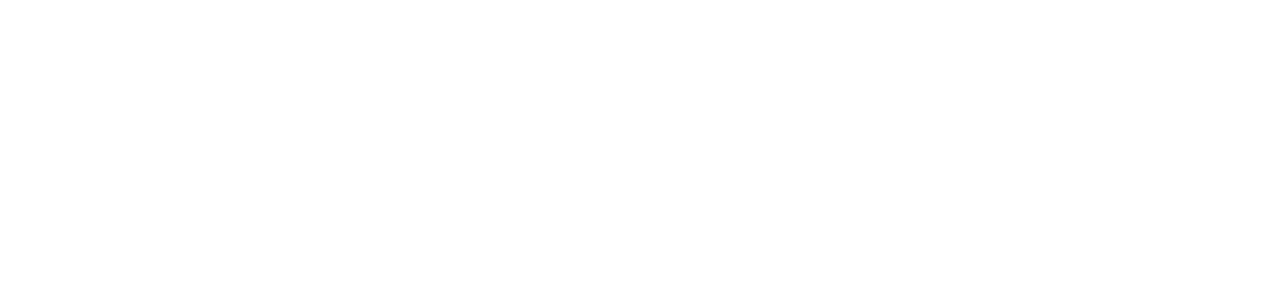
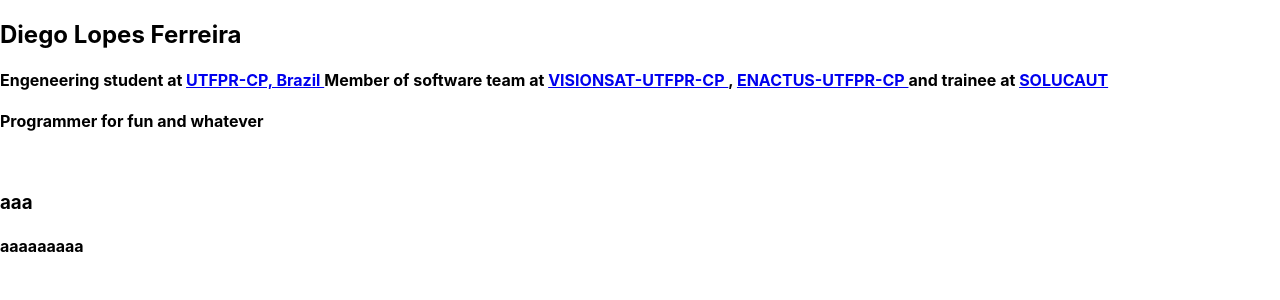
Before and after one commit to Diego-Lopes-Ferreira/diego-frontend, a React (Create React App) app: page / in a window 1280 px wide. Shown: the top 300 px of the page. Built offline with nearby package versions, Linux system fonts and the light colour scheme.

Commit message:
Create Routes - Home page start

```diff
--- a/package.json
+++ b/package.json
@@ -8,6 +8,7 @@
     "@testing-library/user-event": "^7.1.2",
     "react": "^16.13.1",
     "react-dom": "^16.13.1",
+    "react-router-dom": "^5.2.0",
     "react-scripts": "3.4.1"
   },
   "scripts": {
--- a/src/App.js
+++ b/src/App.js
@@ -1,13 +1,17 @@
 import React from 'react';
-import './App.css';
+import { BrowserRouter, Route, Switch } from 'react-router-dom';
+
+import Home from './pages/home/Index';
 
 function App() {
   return (
-    <div className="App">
-      <header></header>
-      <div className="cube"></div>
-    </div>
+    <BrowserRouter>
+      <Switch>
+        <Route path='/' exact component={Home} />
+      </Switch>
+    </BrowserRouter>
   );
 }
 
+
 export default App;
--- /dev/null
+++ b/src/pages/home/Index.js
@@ -0,0 +1,36 @@
+import React from 'react';
+import './styles.css';
+
+
+function WhoAmI() {
+  return (
+    <div className="who">
+        <h2>Diego Lopes Ferreira</h2>
+        <h4>Engeneering student at <a href="http://portal.utfpr.edu.br/" target="blank">UTFPR-CP, Brazil </a>
+        Member of software team at <a href="https://www.instagram.com/visionsat.utfpr/" target="blank">VISIONSAT-UTFPR-CP </a>
+        , <a href="https://www.linkedin.com/company/enactus-cp/" target="blank">ENACTUS-UTFPR-CP </a>
+        and trainee at <a href="https://solucaut.com.br/" target="blank">SOLUCAUT </a>
+        </h4>
+        <h4>Programmer for fun and whatever</h4>
+      </div>
+  );
+}
+
+function Home () {
+  return (
+    <div className="App">
+        <header></header>
+        <div className="cube"></div>
+        <WhoAmI />
+        <div className="cards">
+          <div className="card">
+            <img src="" alt=""/>
+            <h3>aaa</h3>
+            <h4>aaaaaaaaa</h4>
+          </div>
+        </div>
+      </div>
+  );
+}
+
+export default Home;
```
Also changed, not shown: src/pages/home/styles.css (added), src/styles/main.css (added), 1 other file (tests, documents, lock files or other folders).
